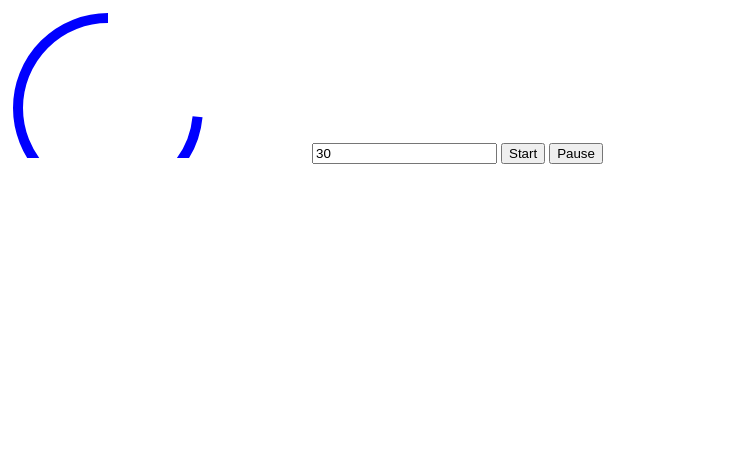
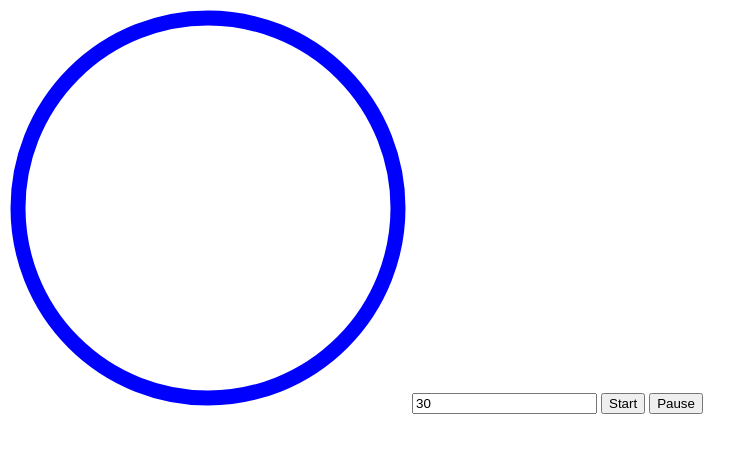
Before and after one commit to chase-the-coder/JavaScript-timer, a plain HTML site: page index.html in a window 1280 px wide. Shown: the whole page, without its empty margins (0-756 px from the left). Drawn offline with Linux system fonts and the light colour scheme.

Commit message:
started to implement timer animation

```diff
--- a/index.html
+++ b/index.html
@@ -8,17 +8,15 @@
 </head>
 
 <body>
-  <svg>
+  <svg height="400" width="400">
   <circle
-  r="90"
-  cx="100"
-  cy="100"
+  r="190"
+  cx="200"
+  cy="200"
   fill="transparent"
   stroke="blue"
-  stroke-width="10"
-  stroke-dasharray="565"
-  stroke-dashoffset="-150"
-  transform="rotate(-90 100 100)">
+  stroke-width="15"
+  transform="rotate(-90 200 200)">
 
   </circle>
   </svg>
--- a/index.js
+++ b/index.js
@@ -1,13 +1,18 @@
 const durationInput = document.querySelector('#duration');
 const startButton = document.querySelector('#start');
 const pauseButton = document.querySelector('#pause');
+const circle = document.querySelector('circle');
 
+const perimeter = circle.getAttribute('r') * 2 * Math.PI;
+circle.setAttribute('stroke-dasharray', perimeter);
+let currentOffset = 0;
 const timer = new Timer(durationInput, startButton, pauseButton, {
 	onStart() {
 		console.log('timer started');
 	},
 	onTick() {
-		console.log('timer just ticked.');
+		circle.setAttribute('stroke-dashoffset', currentOffset);
+		currentOffset = currentOffset - 50;
 	},
 	onComplete() {
 		console.log('timer is complete');
```
